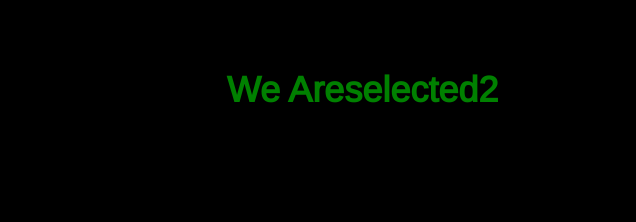
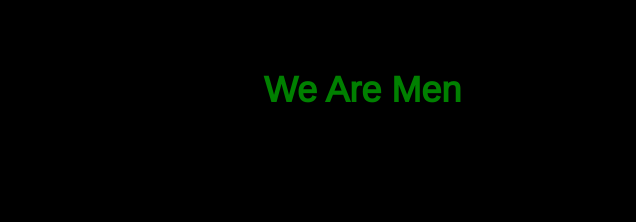
Before and after one commit to joncbertram/website, a plain HTML site: page index2.html in a window 1280 px wide. Shown: the part 169-391 px from the top of the page, 0-636 px from the left. Drawn offline with nearby package versions, Linux system fonts and the light colour scheme.

Commit message:
More Navigation

```diff
--- a/index2.html
+++ b/index2.html
@@ -17,7 +17,7 @@
     </div>
     <div>
       <h1 class="title">A Manly Website For Male Bonding</h1>
-      <h2 class="cuteh2">We Areselected2
+      <h2 class="cuteh2">We Are Men</h2>
     </div>
   </header>
 
```
Also changed, not shown: index.html (+1 -0 lines).
